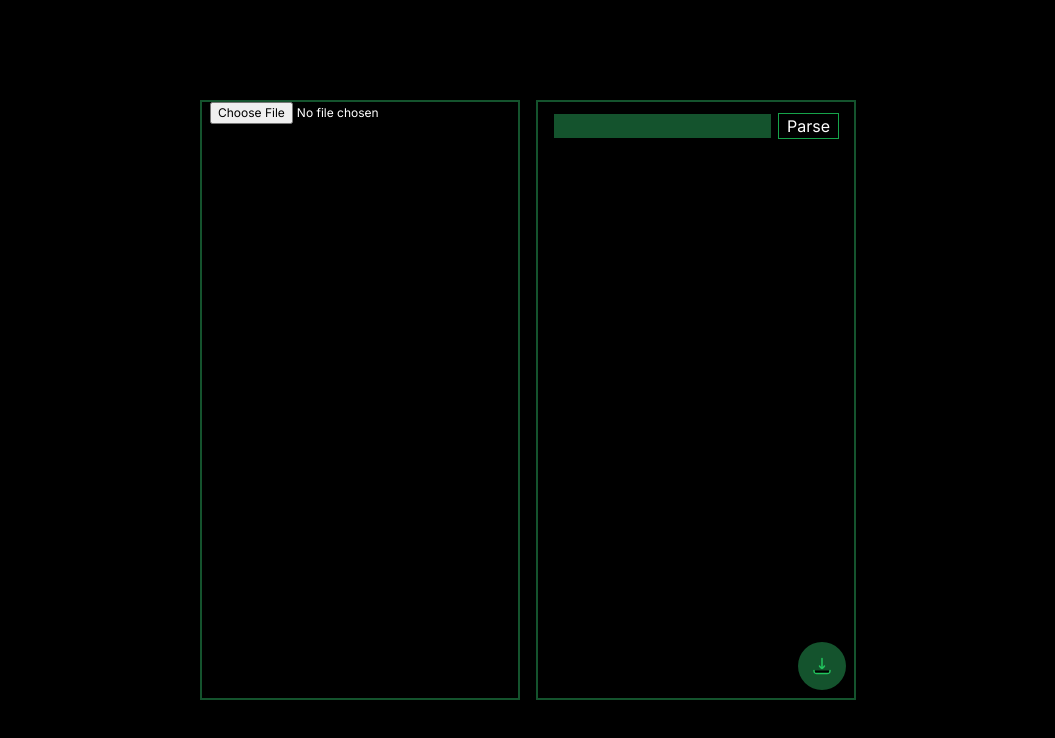
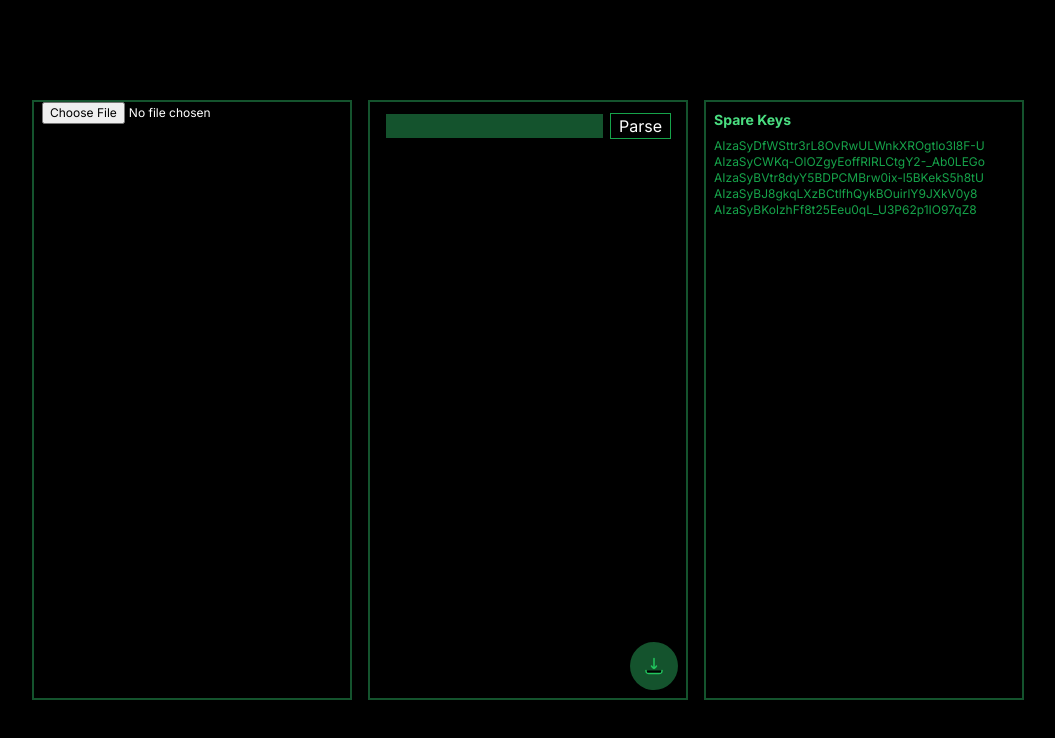
Before and after one commit to lif31up/dj-tool, a Next.js app: page / in a window 1280 px wide. Shown: the top 738 px of the page, without its empty margins (112-1167 px from the left). Built offline with nearby package versions, Linux system fonts and the light colour scheme.

Commit message:
Update PlaylistRoot.tsx

```diff
--- a/components/section/PlaylistRoot.tsx
+++ b/components/section/PlaylistRoot.tsx
@@ -34,6 +34,23 @@ function _PlaylistRoot() {
         >
           <Parser atom={playlistAtom} />
         </section>
+        <section
+          title="File Loader"
+          className="w-80 h-3/4 flex-col gap-4 border-green-900 border-2 p-2"
+        >
+          <h1 className="text-sm font-bold text-green-400 pb-2">Spare Keys</h1>
+          <p className="text-xs text-green-600">
+            AIzaSyDfWSttr3rL8OvRwULWnkXROgtlo3l8F-U
+            <br />
+            AIzaSyCWKq-OlOZgyEoffRIRLCtgY2-_Ab0LEGo
+            <br />
+            AIzaSyBVtr8dyY5BDPCMBrw0ix-l5BKekS5h8tU
+            <br />
+            AIzaSyBJ8gkqLXzBCtlfhQykBOuirlY9JXkV0y8
+            <br />
+            AIzaSyBKolzhFf8t25Eeu0qL_U3P62p1IO97qZ8
+          </p>
+        </section>
       </div>
     </>
   );
```
